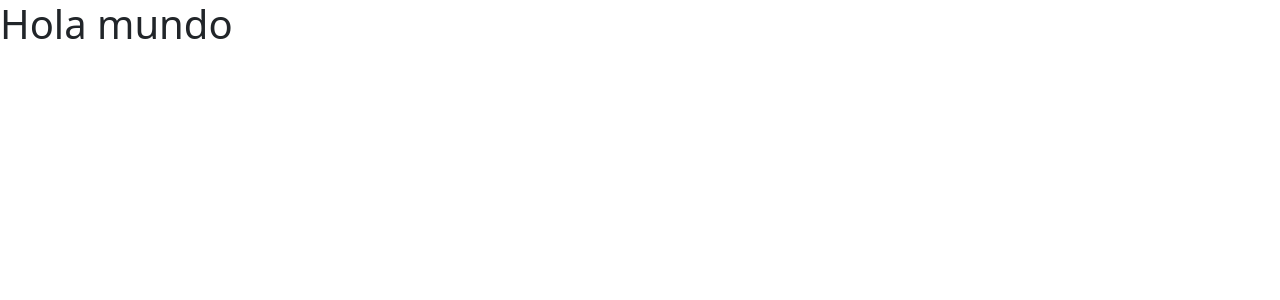
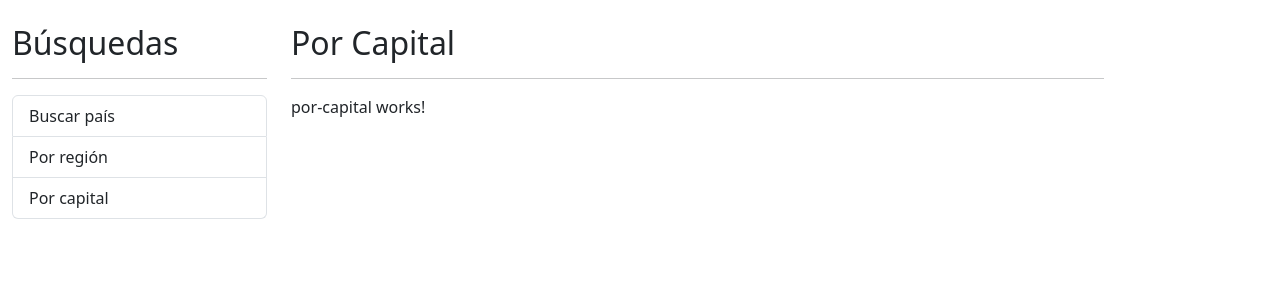
Before and after one commit to potlitel/03-paisesApp, an Angular app: page / in a window 1280 px wide. Shown: the top 300 px of the page. Built offline with nearby package versions, Linux system fonts and the light colour scheme.

Commit message:
Se crea estructura HTML de la aplicación.

```diff
--- a/src/app/app.component.html
+++ b/src/app/app.component.html
@@ -1 +1,26 @@
-<h1>Hola mundo</h1>
+<!-- <h1>Hola mundo</h1> -->
+
+<!-- <app-por-pais></app-por-pais>
+<app-por-capital></app-por-capital>
+<app-por-region></app-por-region>
+<app-ver-pais></app-ver-pais> -->
+
+<div class="row container mt-4">
+
+    <div class="col-3">
+        <h2>Búsquedas</h2>
+        <hr>
+        <ul class="list-group">
+            <li class="list-group-item"> Buscar país</li>
+            <li class="list-group-item">Por región</li>
+            <li class="list-group-item">Por capital</li>
+        </ul>
+    </div>
+
+    <div class="col">
+        <h2>Por Capital</h2>
+        <hr>
+        <app-por-capital></app-por-capital>
+    </div>
+
+</div>
--- a/src/app/app.module.ts
+++ b/src/app/app.module.ts
@@ -2,13 +2,17 @@ import { NgModule } from '@angular/core';
 import { BrowserModule } from '@angular/platform-browser';
 
 import { AppComponent } from './app.component';
+import { PaisModule } from './pais/pais.module';
+import { SharedModule } from './shared/shared.module';
 
 @NgModule({
   declarations: [
     AppComponent,
   ],
   imports: [
-    BrowserModule
+    BrowserModule,
+    PaisModule,
+    SharedModule
   ],
   providers: [],
   bootstrap: [AppComponent]
```
